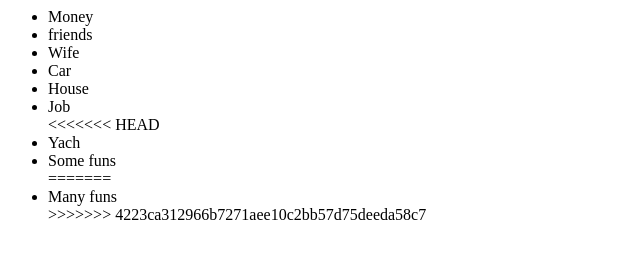
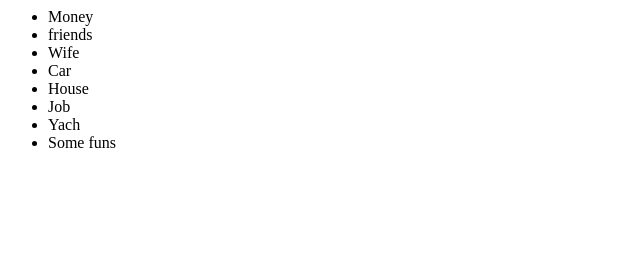
Before and after one commit to deochoaibiet/demo1, a plain HTML site: page index.html in a window 1280 px wide. Shown: the whole page, without its empty margins (0-640 px from the left). Drawn offline with Linux system fonts and the light colour scheme.

Commit message:
first commit of dev3

```diff
--- a/index.html
+++ b/index.html
@@ -5,13 +5,7 @@
 	<li>Car</li>
 	<li>House</li>
 	<li>Job</li>
-<<<<<<< HEAD
-
  	<li>Yach</li>
 	<li>Some funs</li>
 
-=======
-
-	<li>Many funs</li>
->>>>>>> 4223ca312966b7271aee10c2bb57d75deeda58c7
 </ul>
```
